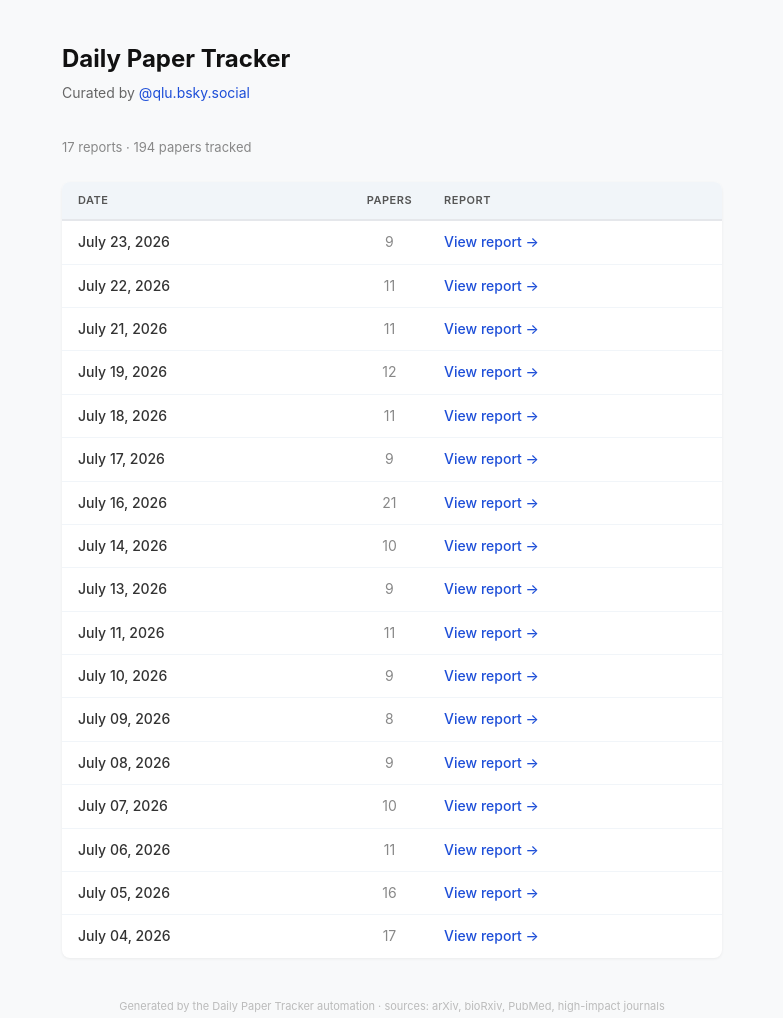
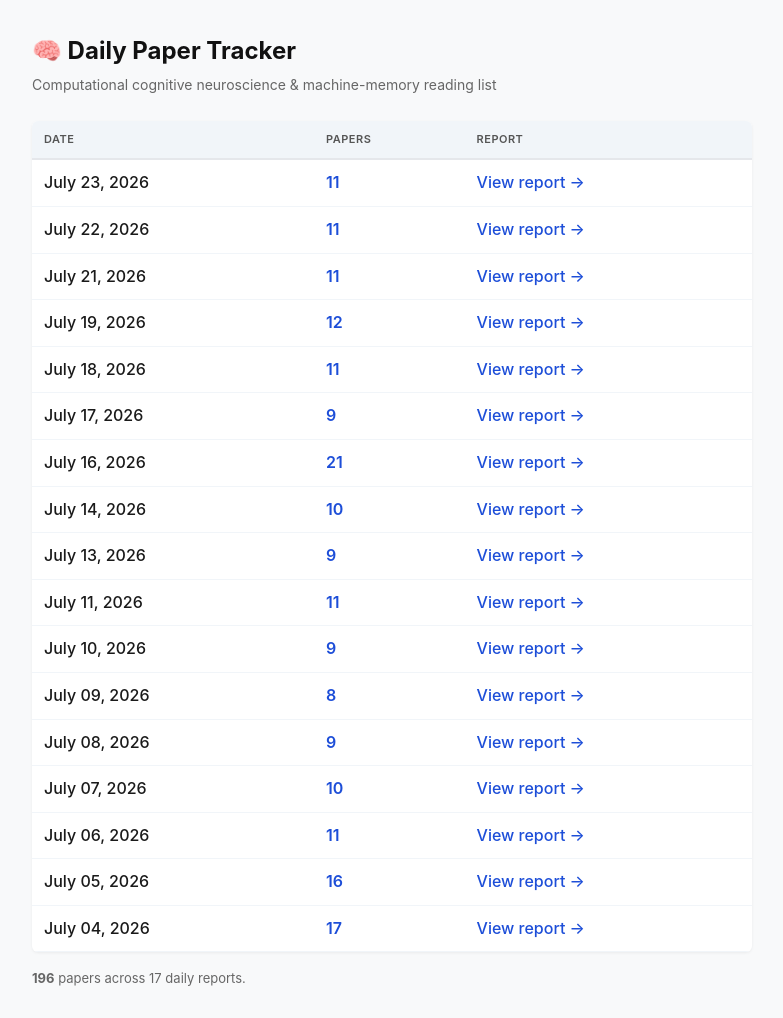
Before and after one commit to qihongl/paper-tracking, a plain HTML site: page index.html in a window 1280 px wide. Shown: the whole page, without its empty margins (248-1031 px from the left). Drawn offline with Linux system fonts and the light colour scheme.

Commit message:
Daily report: 2026-07-23 (merged hourly re-run, 11 papers)

```diff
--- a/data/seen_papers.json
+++ b/data/seen_papers.json
@@ -153,5 +153,7 @@
   "10.7554/eLife.108223": "2026-07-23",
   "10.1038/s41597-026-07885-x": "2026-07-23",
   "10.35946/arcr.v38.2.04": "2026-07-23",
-  "10.64898/2026.07.21.739808": "2026-07-23"
+  "10.64898/2026.07.21.739808": "2026-07-23",
+  "10.18653/v1/2026.acl-long.1250": "2026-07-23",
+  "10.18653/v1/2026.findings-acl.201": "2026-07-23"
 }
--- a/index.html
+++ b/index.html
@@ -3,55 +3,37 @@
 <head>
 <meta charset="UTF-8">
 <meta name="viewport" content="width=device-width, initial-scale=1.0">
-<title>Daily Paper Tracker</title>
+<title>Paper Tracker — Index</title>
 <style>
   * { margin: 0; padding: 0; box-sizing: border-box; }
-  body {
-    font-family: -apple-system, BlinkMacSystemFont, "Segoe UI", Roboto, "Helvetica Neue", Arial, sans-serif;
-    background: #f8f9fa; color: #1a1a1a; line-height: 1.6;
-    max-width: 700px; margin: 0 auto; padding: 40px 20px;
-  }
+  body { font-family: -apple-system, BlinkMacSystemFont, "Segoe UI", Roboto, "Helvetica Neue", Arial, sans-serif;
+    background: #f8f9fa; color: #1a1a1a; line-height: 1.6; max-width: 760px; margin: 0 auto; padding: 32px 20px; }
   h1 { font-size: 24px; font-weight: 700; margin-bottom: 4px; color: #111; }
-  .subtitle { color: #666; font-size: 14px; margin-bottom: 32px; }
-  .subtitle a { color: #1d4ed8; text-decoration: none; }
-  .stats { font-size: 13px; color: #888; margin-bottom: 24px; }
-  table { width: 100%; border-collapse: collapse; background: #fff;
-    border-radius: 8px; overflow: hidden; box-shadow: 0 1px 3px rgba(0,0,0,0.06); }
-  th { text-align: left; padding: 10px 16px; background: #f1f5f9;
-    font-size: 11px; font-weight: 600; text-transform: uppercase; letter-spacing: 0.5px;
-    color: #555; border-bottom: 2px solid #e5e7eb; }
-  td { padding: 10px 16px; border-bottom: 1px solid #f1f5f9; font-size: 14px; }
-  tr:last-child td { border-bottom: none; }
+  .sub { color: #666; font-size: 14px; margin-bottom: 24px; }
+  table { width: 100%; border-collapse: collapse; background: #fff; border-radius: 6px; overflow: hidden;
+    box-shadow: 0 1px 3px rgba(0,0,0,0.06); }
+  th { text-align: left; padding: 10px 12px; background: #f1f5f9; font-size: 11px; font-weight: 600;
+    text-transform: uppercase; letter-spacing: 0.5px; color: #555; border-bottom: 2px solid #e5e7eb; }
+  td { padding: 10px 12px; border-bottom: 1px solid #f1f5f9; }
   tr:hover { background: #f8fafc; }
-  .date-cell { color: #333; font-weight: 500; white-space: nowrap; }
-  .count-cell { color: #888; text-align: center; width: 40px; }
+  .date-cell { font-weight: 500; white-space: nowrap; }
+  .count-cell { font-weight: 600; color: #1d4ed8; }
   .link-cell a { color: #1d4ed8; text-decoration: none; font-weight: 500; }
   .link-cell a:hover { text-decoration: underline; }
-  .footer { margin-top: 40px; font-size: 11px; color: #bbb; text-align: center; }
+  .total { margin-top: 16px; font-size: 13px; color: #666; }
 </style>
 </head>
 <body>
-<h1>Daily Paper Tracker</h1>
-<div class="subtitle">
-  Curated by <a href="https://bsky.app/profile/qlu.bsky.social">@qlu.bsky.social</a>
-</div>
-
-<div class="stats">
-  17 reports &middot; 194 papers tracked
-</div>
-
+<h1>🧠 Daily Paper Tracker</h1>
+<div class="sub">Computational cognitive neuroscience &amp; machine-memory reading list</div>
 <table>
   <thead>
-    <tr>
-      <th>Date</th>
-      <th>Papers</th>
-      <th>Report</th>
-    </tr>
+    <tr><th>Date</th><th>Papers</th><th>Report</th></tr>
   </thead>
   <tbody>
       <tr>
         <td class="date-cell">July 23, 2026</td>
-        <td class="count-cell">9</td>
+        <td class="count-cell">11</td>
         <td class="link-cell"><a href="outputs/2026-07-23-paper-tracker.html">View report &rarr;</a></td>
       </tr>
       <tr>
@@ -136,8 +118,6 @@
       </tr>
   </tbody>
 </table>
-
-<div class="footer">Generated by the Daily Paper Tracker automation &middot; sources: arXiv, bioRxiv, PubMed, high-impact journals</div>
-
+<div class="total"><strong>196</strong> papers across 17 daily reports.</div>
 </body>
 </html>
```
Also changed, not shown: outputs/2026-07-23-paper-tracker.html (+53 -5 lines).
